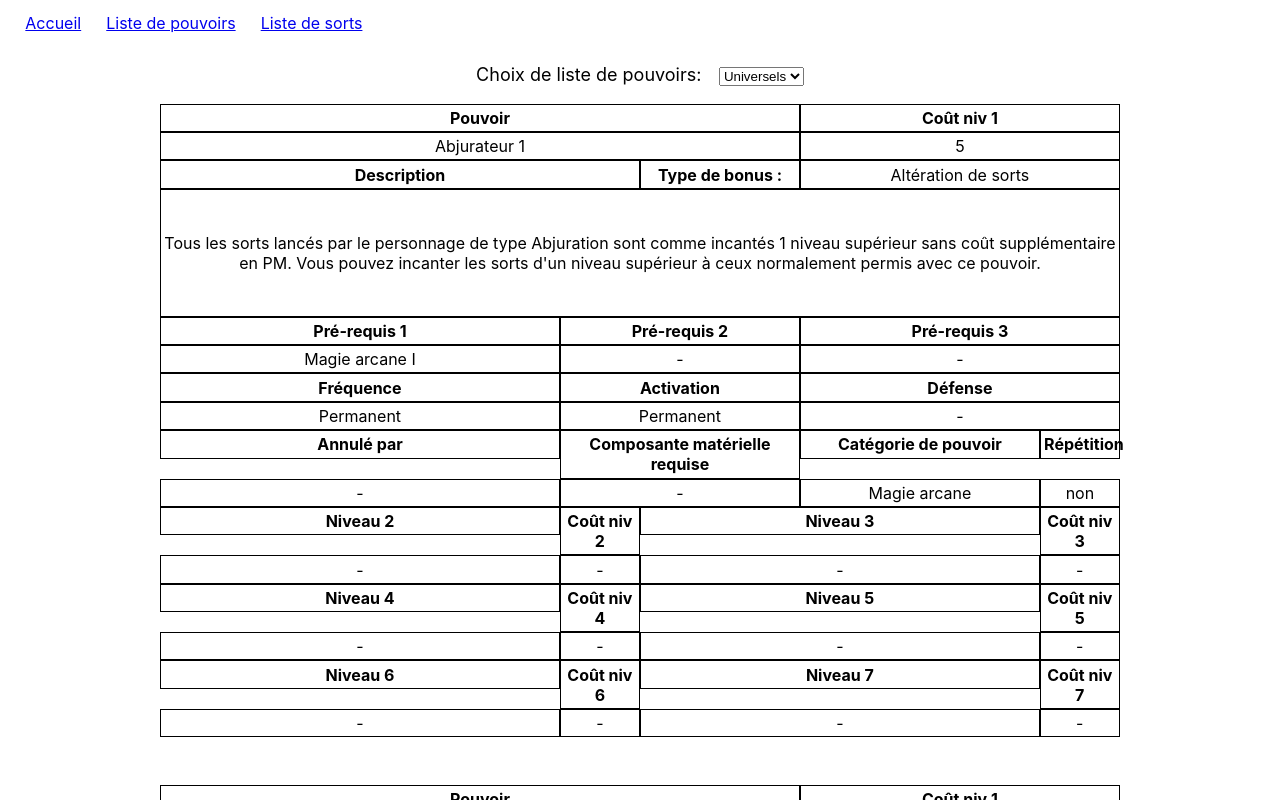
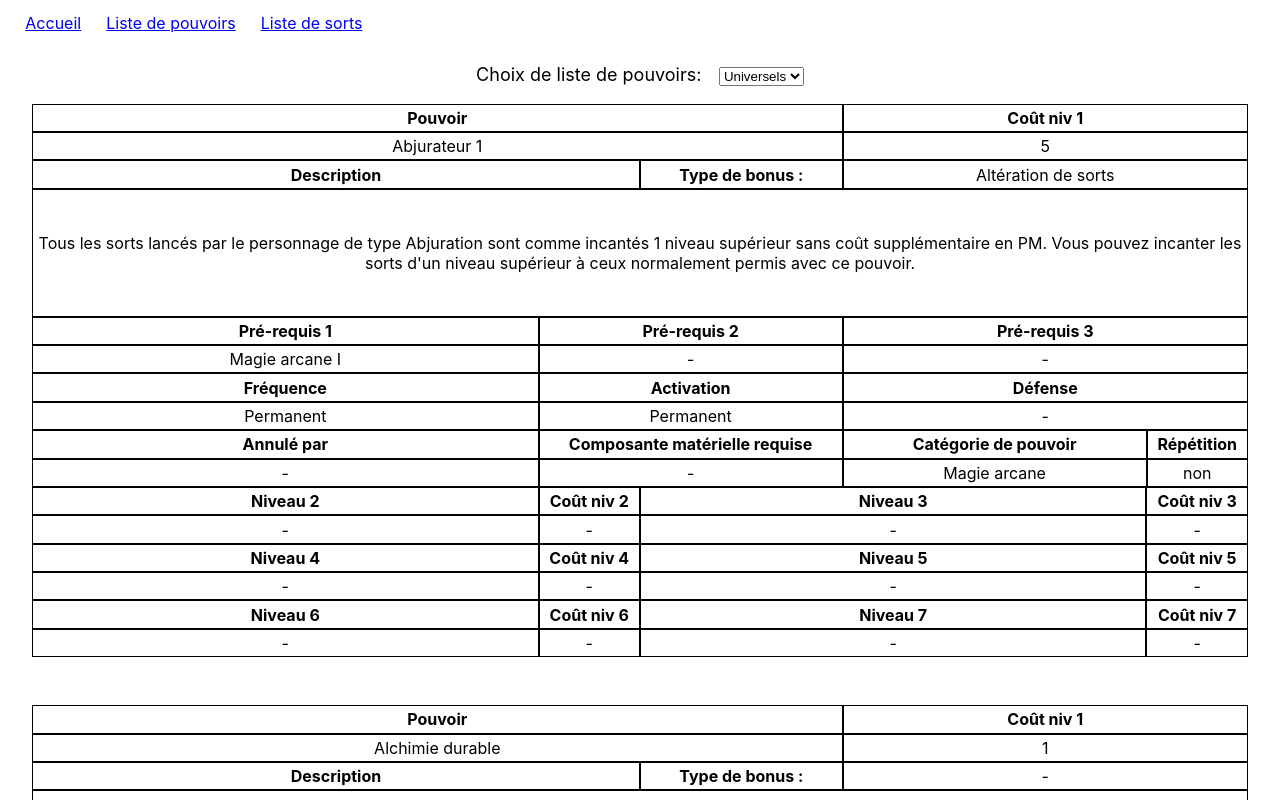
Before and after one commit to rclerin/rclerin.github.io, a React (Create React App) app in the folder src/visionneuse-regles-obsidius/: page /#/pouvoirs in a window 1280 px wide. Shown: the top 800 px of the page. Built offline with nearby package versions, Linux system fonts and the light colour scheme.

Commit message:
réduire marge côtés sur desktop

```diff
--- a/src/visionneuse-regles-obsidius/src/App.css
+++ b/src/visionneuse-regles-obsidius/src/App.css
@@ -79,6 +79,7 @@ input {
   gap: 1px;
   margin: 0 10em 5em;
   border: 2px solid black;
+  break-inside: avoid-page;
 }
 
 .gridItem {
@@ -267,6 +268,12 @@ input {
     width: 100%;
   }
     .responsive-grid-container {
-      margin: 0 10em 3em;
+      margin: 0 2em 3em;
     }
 }
+
+@media print {
+  .responsive-grid-container {
+    break-inside: avoid-page;
+  }
+}
```
